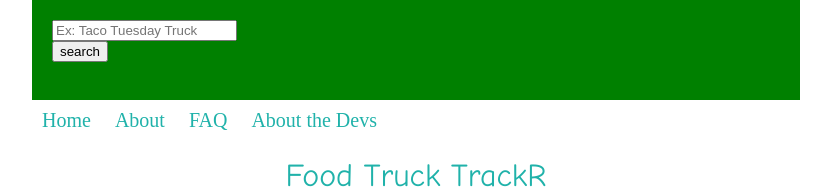
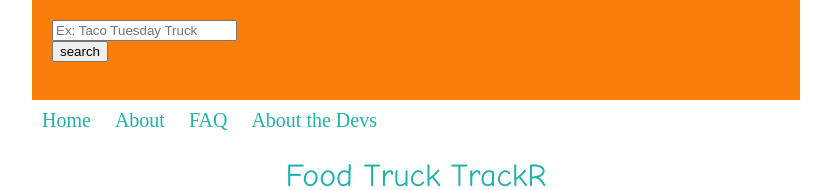
Before and after one commit to Food-Truck-Tracker-Lambda-School/Marketing-page, a plain HTML site: page index.html in a window 1280 px wide. Shown: the top 190 px of the page, without its empty margins (224-1055 px from the left). Drawn offline with Linux system fonts and the light colour scheme.

```diff
--- a/index.css
+++ b/index.css
@@ -63,7 +63,7 @@
 .top-border {
 	width: 100%;
 	margin: auto;
-	background-color: green;
+	background-color: #F97F0a;
 	height: 100px;
 }
 
```
